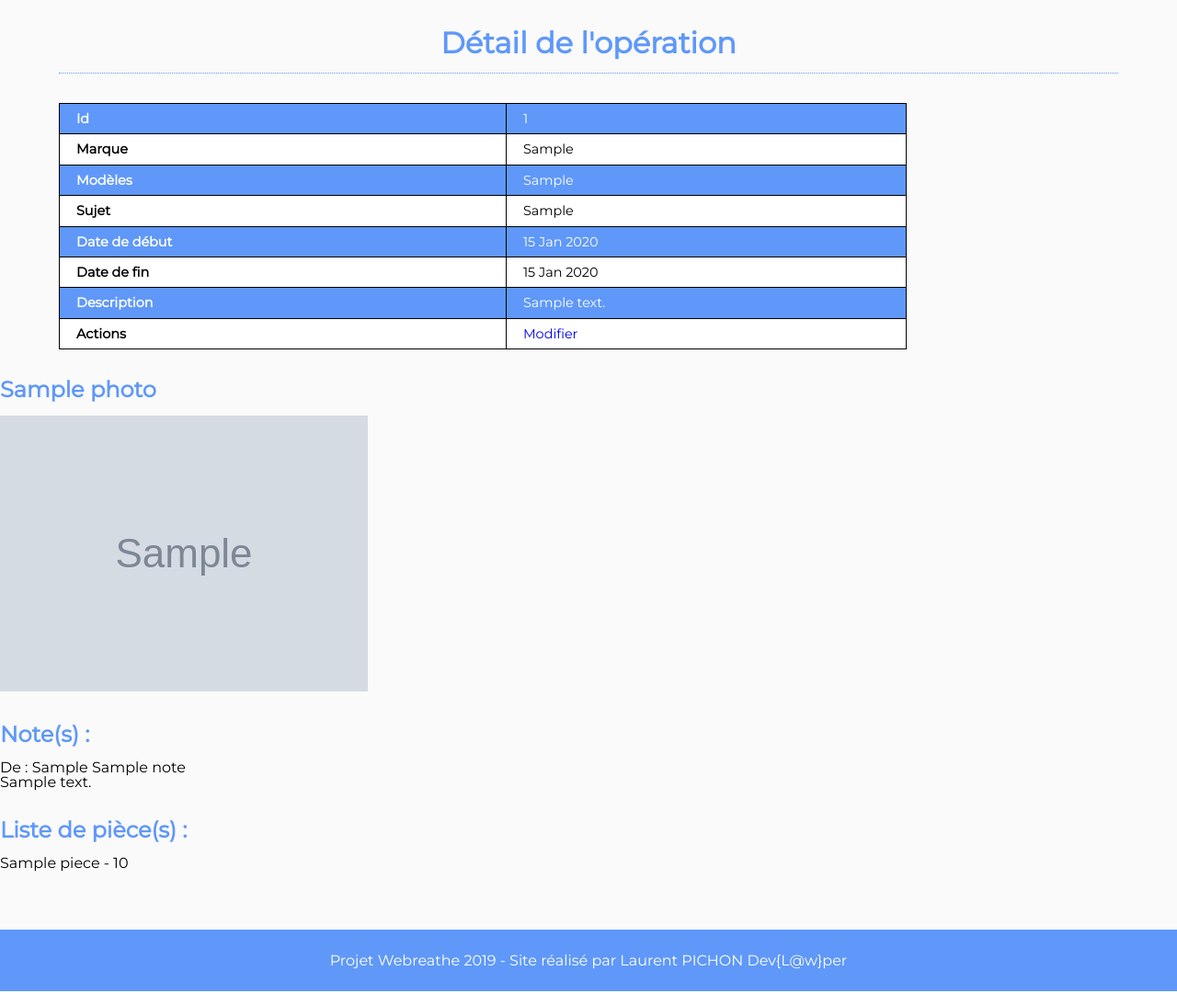
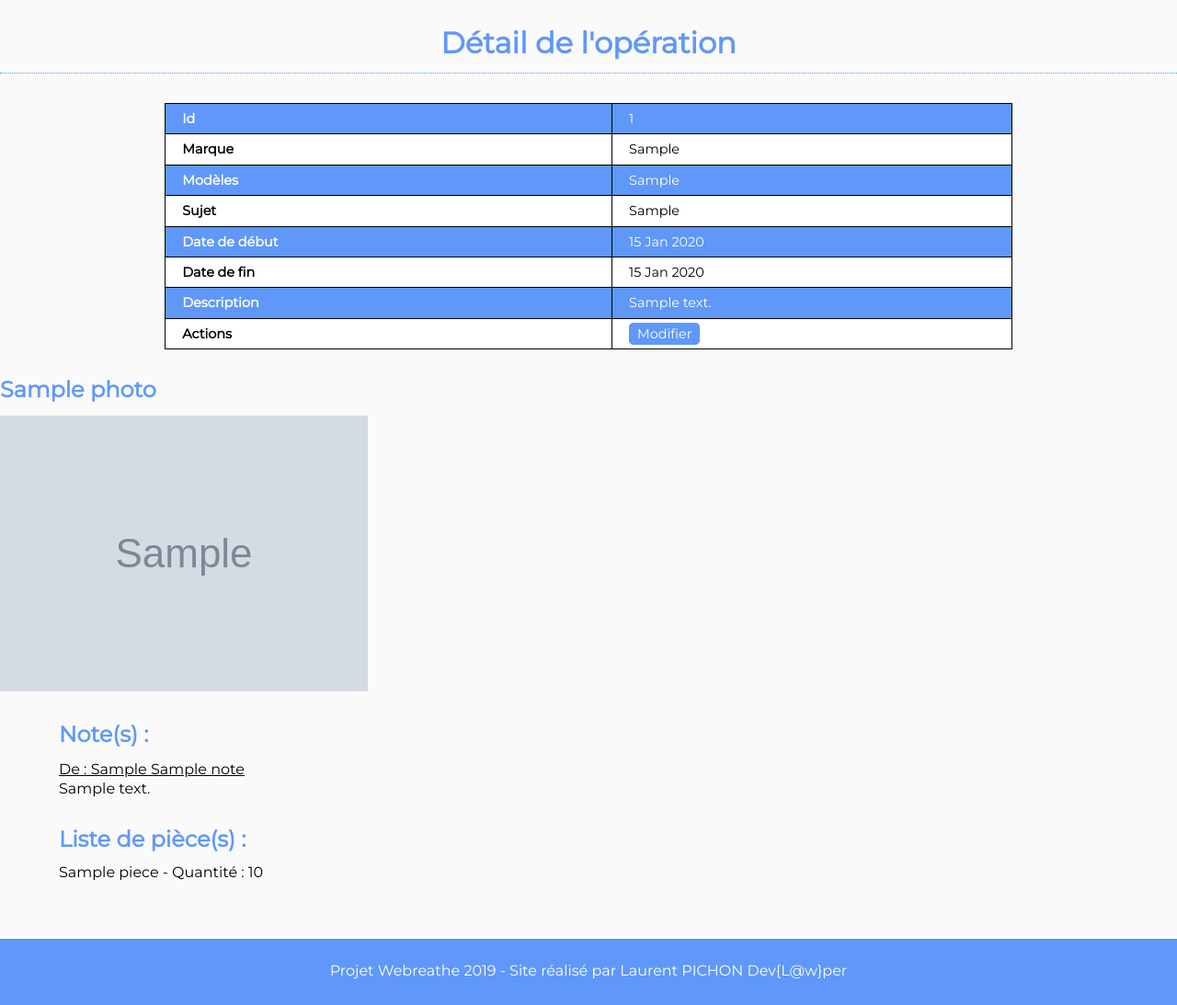
Before and after one commit to devlawper/projet-webreathe, a PHP site: page /detail-operation?id=1 in a window 1280 px wide. Shown: the part 225-1318 px from the top of the page at 92% size. Run offline with PHP 8.4, Linux system fonts and the light colour scheme; the visitor is signed in with stand-in values (Sample User, id 1); tables that the repository leaves empty or names only in its code hold one stand-in row (values such as "Sample post"); grey boxes marked "Sample" are stand-in pictures; some libraries are stand-ins or nearby versions.

Commit message:
Mise en page détail opérations

```diff
--- a/src/css/style.css
+++ b/src/css/style.css
@@ -65,6 +65,9 @@
   color: #5F98F9;
   margin-bottom: 1rem; }
 
+p {
+  line-height: 1.3rem; }
+
 .container {
   width: 90%;
   margin-left: auto;
@@ -93,6 +96,9 @@
 
 .required {
   color: #CC0000; }
+
+.underline {
+  text-decoration: underline; }
 
 button {
   cursor: pointer; }
--- a/src/modif-operation.php
+++ b/src/modif-operation.php
@@ -44,7 +44,7 @@
         WHERE id=?");
     $query->execute(array($date_debut,$date_fin,$sujet,$descritpion,$_GET['id']));
 
-    header('location:liste-operations.php');
+    header('location:ajout-pieces.php');
 }
 
 include 'layout.phtml';
--- a/src/scss/style.scss
+++ b/src/scss/style.scss
@@ -67,6 +67,9 @@
   color: #5F98F9;
   margin-bottom: 1rem;
 }
+p {
+  line-height: 1.3rem;
+}
 .container {
   width: 90%;
   margin-left: auto;
@@ -95,6 +98,9 @@
 }
 .required {
 	color:#CC0000;
+}
+.underline {
+  text-decoration: underline;
 }
 button {
   cursor: pointer;
--- a/src/templates/detail-operation.phtml
+++ b/src/templates/detail-operation.phtml
@@ -6,9 +6,9 @@
 ?>
 
 <!-- Sinon on affiche le détail du véhicule -->
+<h1>Détail de l'opération</h1>
 <section class="container">
-    <h1>Détail de l'opération</h1>
-    <table class="table">
+    <table class="table tableList">
         <tr>
             <th>Id</th>
             <td><?= $operation['id'] ?></td>
@@ -40,7 +40,7 @@
         <tr>
             <th>Actions</th>
             <td>
-                <a href="modif-operation.php?id=<?=$operation['id'] ?>">Modifier</a>
+                <a class="btn" href="modif-operation.php?id=<?=$operation['id'] ?>">Modifier</a>
             </td>
         </tr>
     </table>
@@ -51,19 +51,20 @@
     <img src="img/<?= $photo['photo'] ?>" alt="<?= $photo['titre'] ?>">
     <?php endforeach; ?>
 </section>
-<section class="notes">
+<section class="notes container">
     <h2>Note(s) :</h2>
     <?php foreach ($notes as $note):?>
     <p>
-        De : <?= $note['prenom'] ?> <?= $note['nom'] ?><br>
-        <?= $note['note'] ?></p>
+        <span class="underline">De : <?= $note['prenom'] ?> <?= $note['nom'] ?></span><br>
+        <?= $note['note'] ?>
+    </p>
     <?php endforeach; ?>
 </section>
-<section class="pieces">
+<section class="pieces container">
     <h2>Liste de pièce(s) :</h2>
     <ul>
         <?php foreach ($pieces as $piece):?>
-        <li><?= $piece['nom'] ?> - <?= $piece['quantite'] ?></li>
+        <li><?= $piece['nom'] ?> - Quantité : <?= $piece['quantite'] ?></li>
         <?php endforeach; ?>
     </ul>
 </section>
--- a/src/templates/liste-operations.phtml
+++ b/src/templates/liste-operations.phtml
@@ -13,7 +13,7 @@
     <?php if(empty($operations)): ?>
     <p>Pas d'opérations en cours</p>
     <?php else:?>
-    <table class="table">
+    <table class="table tableList">
         <thead>
             <tr>
                 <th>Sujet</th>
@@ -43,7 +43,7 @@
     <?php if(empty($prevus)): ?>
     <p>Pas d'opérations prévues</p>
     <?php else:?>
-    <table class="table">
+    <table class="table tableList">
         <thead>
             <tr>
                 <th>Sujet</th>
@@ -73,7 +73,7 @@
     <?php if(empty($historiques)): ?>
     <p>Pas d'opérations passées</p>
     <?php else:?>
-    <table class="table">
+    <table class="table tableList">
         <thead>
             <tr>
                 <th>Sujet</th>
```
Also changed, not shown: 1 other file.
